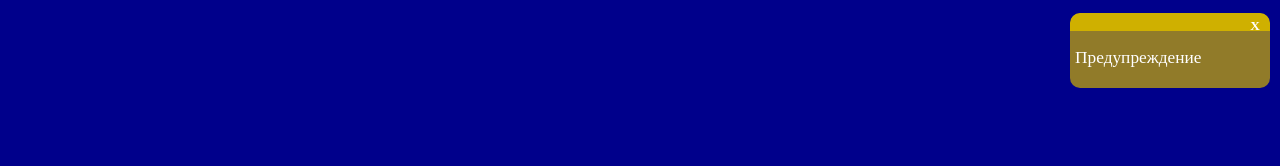
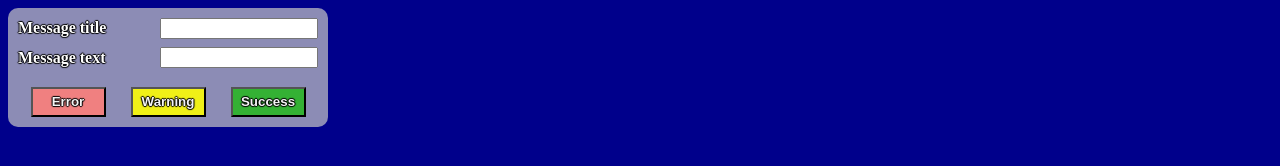
Before and after one commit to LarionovAV/JS, a plain HTML site: page MessageBox/index.html in a window 1280 px wide. Drawn offline with Linux system fonts and the light colour scheme.

Commit message:
Message creator for tests

```diff
--- /dev/null
+++ b/MessageBox/index.css
@@ -0,0 +1,67 @@
+#message_constructor{
+    background-color: rgba(200, 200, 200, 0.7);
+    width: 300px;
+    border-radius: 10px;
+    padding: 10px;
+    vertical-align: middle;
+    justify-content: center;
+    align-content: center;
+    margin: 0;
+}
+
+#message_constructor *{
+    display: block;
+    margin-bottom: 10px;
+}
+
+#message_constructor .message_constructor_block *{
+    display: inline;
+}
+
+
+#message_constructor .message_constructor_block label{
+    color: white;
+    font-weight: 900;
+    vertical-align: middle;
+    text-shadow:
+        1px 0 1px black,
+        -1px 0 1px black,
+        0 1px 1px black,
+        0 -1px 1px black;
+}
+#message_constructor .message_constructor_block input{
+    width: 50%;
+    float: right;
+    margin: 0%;
+}
+
+#message_constructor #message_constructor_btns_block{
+    display: flex;
+    padding-top: 10px;
+    margin: 0 auto;
+
+}
+#message_constructor #message_constructor_btns_block button{
+    margin: auto;
+    width: 25%;
+    height: 30px;
+    font-weight: 700;
+    color: whitesmoke;
+    text-shadow:
+        1px 0 1px black,
+        -1px 0 1px black,
+        0 1px 1px black,
+        0 -1px 1px black;
+}
+
+#message_constructor #message_constructor_btns_block #error_btn{
+    background-color: lightcoral;
+}
+
+#message_constructor #message_constructor_btns_block #warning_btn{
+    background-color: rgb(240, 240, 23);
+}
+
+#message_constructor #message_constructor_btns_block #success_btn{
+    background-color: rgb(52, 177, 52);
+}
--- a/MessageBox/index.html
+++ b/MessageBox/index.html
@@ -4,8 +4,9 @@
 	<meta charset="UTF-8">
 	<meta http-equiv="X-UA-Compatible" content="IE=edge">
 	<meta name="viewport" content="width=device-width, initial-scale=1.0">
-	<title>тест</title>
+	<title>Сообщения. Тест.</title>
 	<link rel="stylesheet" href="messageBox.css">
+	<link rel="stylesheet" href="index.css">
 	<style>
 		body{
 			background-color: darkblue;
@@ -14,6 +15,42 @@
 </head>
 <body>
 
+	<div id="message_constructor">
+		<div class="message_constructor_block">
+			<label for="message_title">Message title</label>
+			<input type="text" id="message_title">
+		</div>
+		<div class="message_constructor_block">
+			<label for="message_body">Message text</label>
+			<input type="text" id="message_body">
+		</div>
+		<div class="message_constructor_block" id="message_constructor_btns_block">
+			<button
+				id="error_btn"
+				onclick="showMessage(
+					'error',
+					document.getElementById('message_title').value,
+					document.getElementById('message_body').value)">
+				Error
+			</button>
+			<button
+				id="warning_btn"
+				onclick="showMessage(
+					'warning',
+					document.getElementById('message_title').value,
+					document.getElementById('message_body').value)">
+					Warning
+				</button>
+			<button
+				id="success_btn"
+				onclick="showMessage(
+					'success',
+					document.getElementById('message_title').value,
+					document.getElementById('message_body').value)">
+					Success
+				</button>
+		</div>
+	</div>
 </body>
 <script src="messageBox.js"></script>
 </html>
--- a/MessageBox/messageBox.js
+++ b/MessageBox/messageBox.js
@@ -2,7 +2,7 @@ const timeOfMessageLife = 3000
 
 const MessagesContainer = document.createElement("div")     // Поле-контейнер для сообщений
 MessagesContainer.classList.add("messages_container")
-document.body.appendChild(MessagesContainer)
+document.body.prepend(MessagesContainer)
 
 
 function destroyMessage(element){
@@ -54,9 +54,4 @@ const showMessage = function(messageType, messageTitle, messageText){
     setTimeout(()=>{
         destroyMessage(messageBox)
     }, timeOfMessageLife)
-
 }
-
-showMessage("Error", "", "Операция завершилась неудачей")
-setTimeout(() => {showMessage("success", "", "Операция выполнена успешно")}, 1000)
-setTimeout(() => {showMessage("warning", "", "Предупреждение")}, 2000)
```
